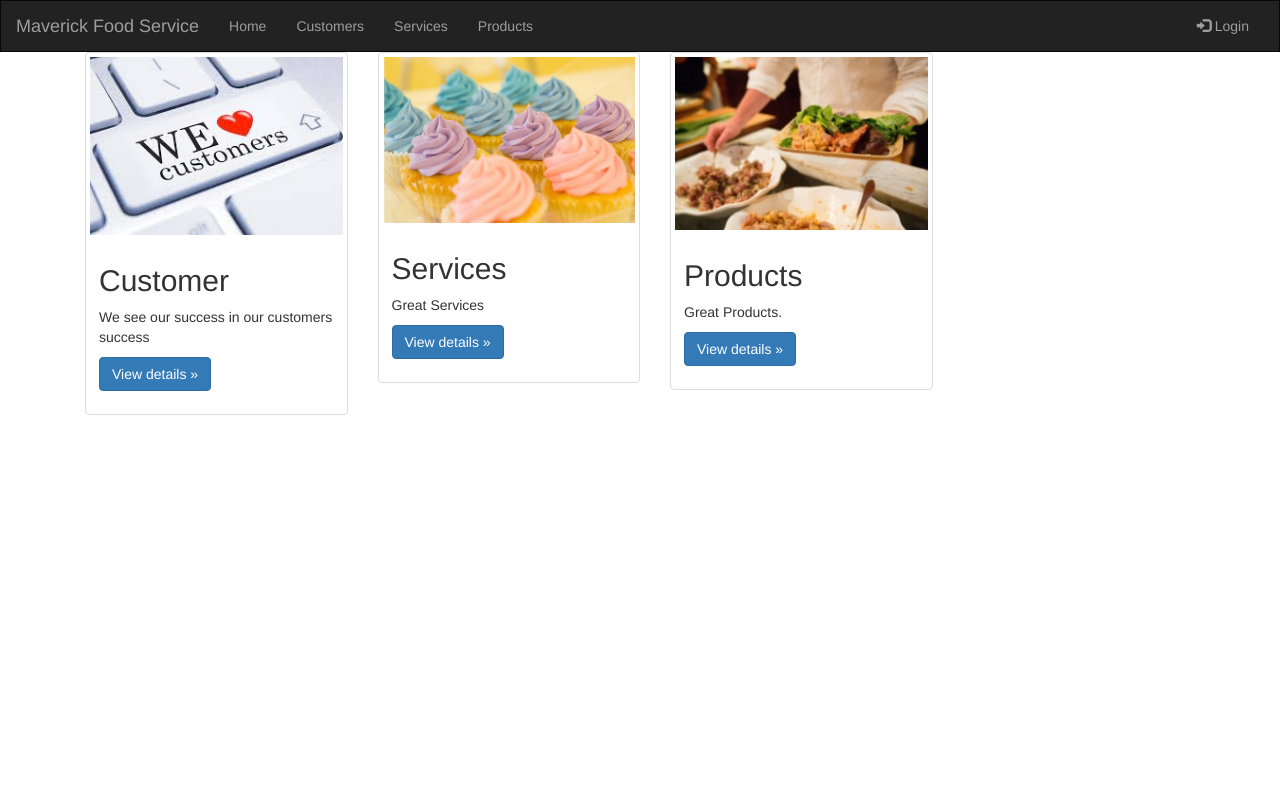
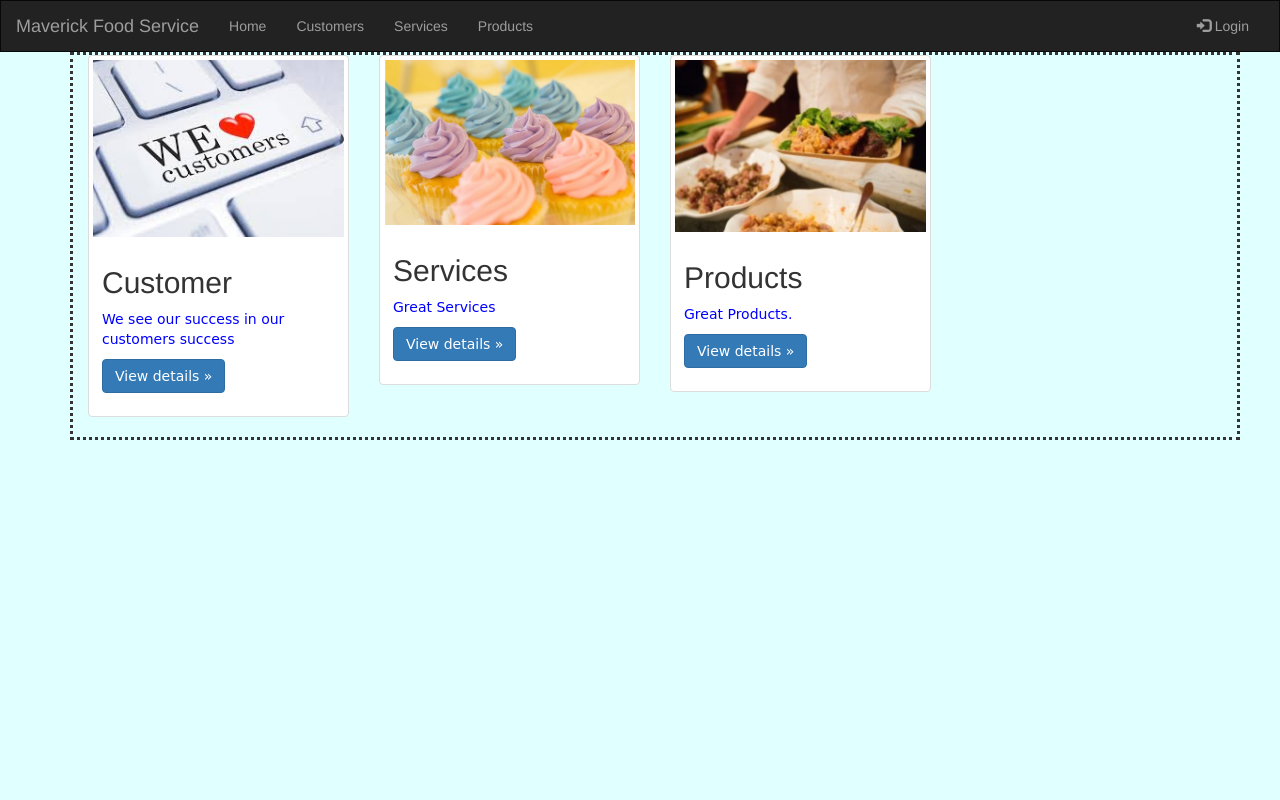
Before and after one commit to DevashishNeupane/Blog2, a Django app: page / in a window 1280 px wide. Run offline with Django 3.2, Linux system fonts and the light colour scheme; some libraries are stand-ins or nearby versions.

Commit message:
Update home.html
Updated the css style

```diff
--- a/crm/templates/crm/home.html
+++ b/crm/templates/crm/home.html
@@ -1,6 +1,22 @@
 {% extends 'crm/base.html' %}
 {% load staticfiles %}
 {% block content %}
+
+<style>
+   body {
+          background-color: lightcyan;
+         }
+    p {
+         color: blue;
+         font-family: cursive;
+       }
+     .col-md-12 {
+                 border: dotted;
+            }
+</style>
+
+
+
             {% if user.is_authenticated %}
                 <div class="page-container">
 
```
